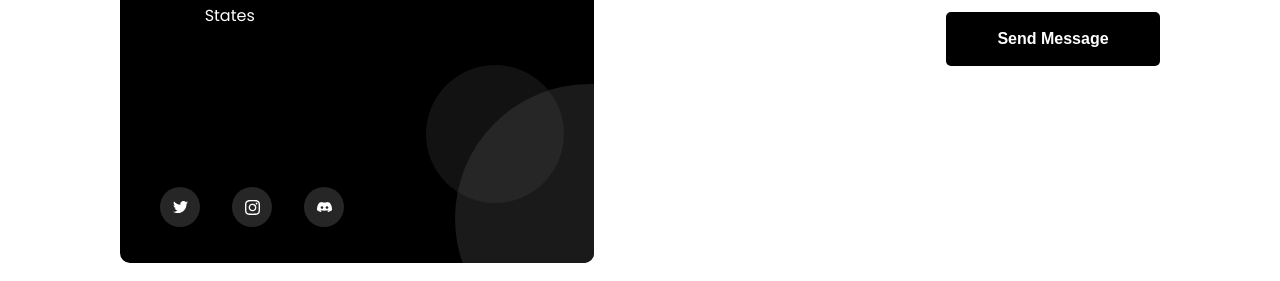
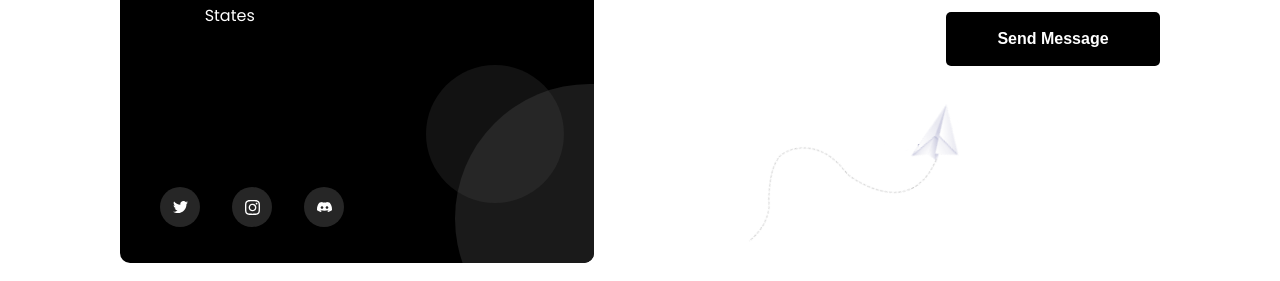
Before and after one commit to APetrinko/contact-us-page, a React (Create React App) app: page /#/contact in a window 1280 px wide. Shown: the part 616-897 px from the top of the page. Built offline with nearby package versions, Linux system fonts and the light colour scheme.

Commit message:
added letter img under send message button

```diff
--- a/src/components/ContactPage/Contact.scss
+++ b/src/components/ContactPage/Contact.scss
@@ -377,3 +377,19 @@
     width: 100%;
   }
 }
+
+.letter {
+  position: absolute;
+  bottom: -100px;
+  right: 300px;
+
+  @include onMobile {
+    &__img {
+      width: 105px;
+      height: 82px;
+    }
+
+    top: 1460px;
+    right: 200px;
+  }
+}
--- a/src/components/ContactPage/ContactInputs.tsx
+++ b/src/components/ContactPage/ContactInputs.tsx
@@ -8,6 +8,7 @@ import Box from '@mui/material/Box';
 import TextField from '@mui/material/TextField';
 import { UserContacts } from './Inputs/UserContacts';
 import { Checkboxes } from './Inputs/Checkboxes';
+import letter from '../../styles/imgs/letter.svg';
 
 export const ContactIpunts: FC = memo(() => {
   const [firstName, setFirstName] = useState('');
@@ -85,6 +86,9 @@ export const ContactIpunts: FC = memo(() => {
       <div className="button-container">
         <button type="submit" onClick={handleSubmit} className="submit">Send Message</button>
       </div>
+      <div className="letter">
+        <img src={letter} alt="letter" className="letter__img" />
+      </div>
     </form>
   );
 });
```
Also changed, not shown: src/styles/imgs/letter.svg (added), src/styles/imgs/user.png (deleted).
